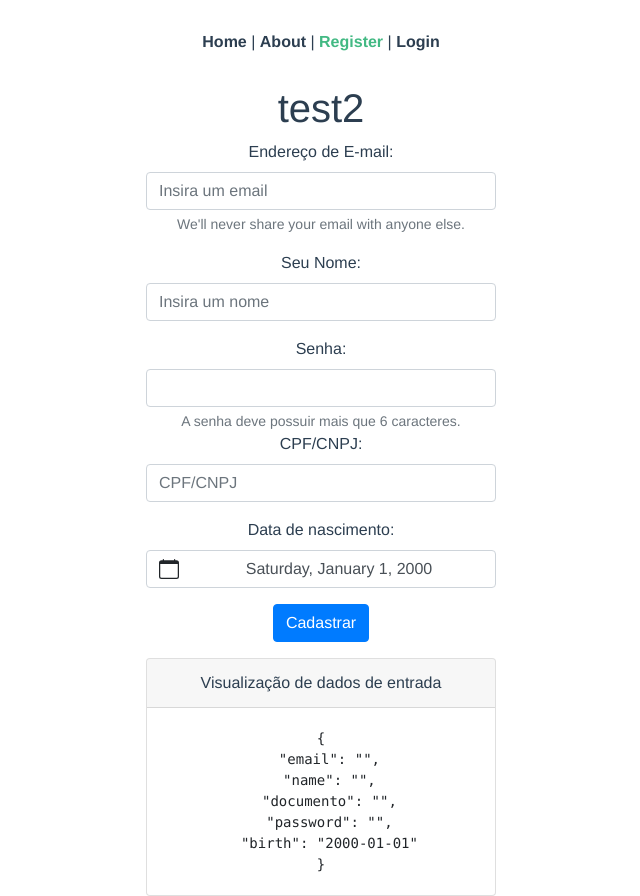
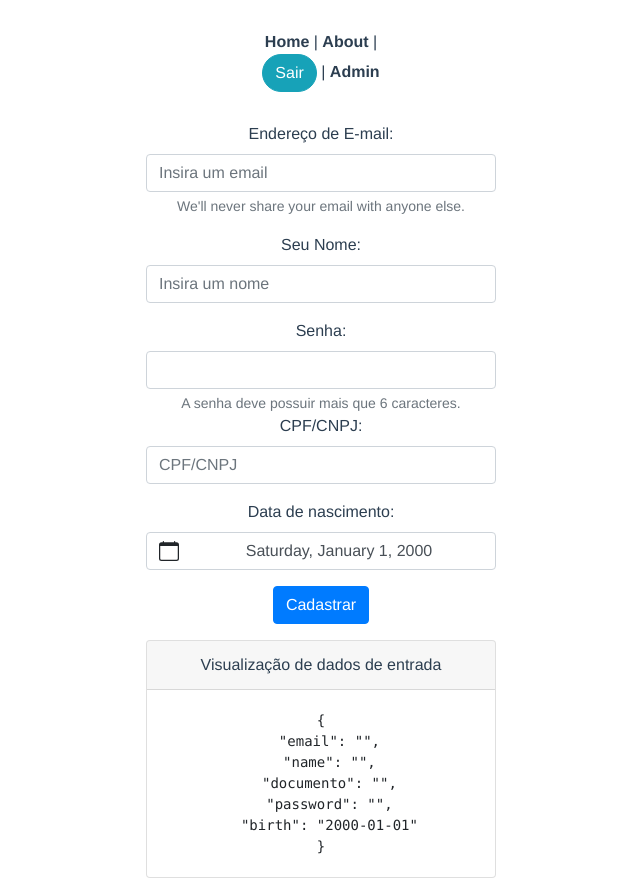
Before and after one commit to ChernoBen/testChat2deskFront, a Vue app: page /register in a window 1280 px wide. Shown: the whole page, without its empty margins (319-959 px from the left). Built offline with nearby package versions, Linux system fonts and the light colour scheme; sample sign-in values are in the browser's storage.

Commit message:
listagem de usuarios/middleware de autenticação/refresh

```diff
--- a/src/App.vue
+++ b/src/App.vue
@@ -3,22 +3,58 @@
     <div id="nav">
       <router-link to="/">Home</router-link> |
       <router-link to="/about">About</router-link> |
-      <router-link to="/register">Register</router-link> |
-      <router-link to="/login">Login</router-link>
+      <div>
+        <div v-if="show==false">
+          <router-link to="/register">Register</router-link> |
+          <router-link to="/login">Login</router-link>
+        </div>
+
+        <div v-else>
+          <b-button pill variant="info" @click="logout">
+           Sair
+          </b-button>
+           |
+          <router-link to="/admin/users">Admin</router-link>
+        </div>
+        <!-----v-if------>
+      </div>
     </div>
 
     <b-container class="bv-example-row">
       <b-row>
         <b-col></b-col>
-        <b-col><!--center-->
-        <h1>test2</h1>
-        <router-view />
+        <b-col
+          ><!--center-->
+          <router-view />
         </b-col>
         <b-col></b-col>
       </b-row>
     </b-container>
   </div>
 </template>
+<script>
+export default {
+  created() {
+    this.show = localStorage.token? true : false;
+  },
+  data() {
+    return {
+      show: false,
+    };
+  },
+  methods: {
+    logout() {
+      console.log("----->",this.show)
+      console.log(localStorage.getItem('token'));
+      localStorage.removeItem('token');
+      this.show = true;
+      this.$router.go(0);
+      this.$router.push({ name: "Login" });
+     // this.$forceUpdate()
+    },
+  },
+};
+</script>
 
 <style>
 #app {
--- a/src/router/index.js
+++ b/src/router/index.js
@@ -3,8 +3,34 @@ import VueRouter from 'vue-router'
 import Home from '../views/Home.vue'
 import Register from '../views/Register.vue'
 import Login from '../views/Login.vue'
+import Users from '../views/Users.vue'
+import axios from 'axios'
 
 Vue.use(VueRouter)
+
+function AdminAuth(to, from, next) {
+  if (localStorage.getItem('token') != undefined) {
+    let request = {
+      headers: {
+        Authorization: "Bearer " + localStorage.getItem('token')
+      }
+    }
+
+    axios.post("http://localhost:8686/validate", {}, request).then(response => {
+      console.log(response)
+      next();
+
+    }).catch(error => {
+      console.log(error.data)
+      next("/login");
+
+    })
+
+  }else {
+    next("/login");
+
+  }
+}
 
 const routes = [
   {
@@ -13,14 +39,20 @@ const routes = [
     component: Home
   },
   {
-    path:'/register',
-    name:'Register',
-    component:Register
+    path: '/register',
+    name: 'Register',
+    component: Register
   },
   {
-    path:'/login',
-    name:'Login',
-    component:Login
+    path: '/login',
+    name: 'Login',
+    component: Login
+  },
+  {
+    path: '/admin/users',
+    name: 'Users',
+    component: Users,
+    beforeEnter:AdminAuth
   },
   {
     path: '/about',
--- a/src/views/Login.vue
+++ b/src/views/Login.vue
@@ -23,7 +23,7 @@
       </b-form-group>
       <b-button variant="primary" @click="login">logar</b-button> |
       <b-button variant="danger" @click="register">Registrar</b-button> |
-       <b-button variant="info">Recuperar senha</b-button>
+      <b-button variant="info">Recuperar senha</b-button>
     </b-form>
     <b-card class="mt-3" header="Visualização de dados de entrada">
       <pre class="m-0">{{ form }}</pre>
@@ -41,9 +41,8 @@ export default {
       form: {
         email: "",
         password: "",
-        token:""
+        token: "",
       },
-
     };
   },
   methods: {
@@ -56,17 +55,19 @@ export default {
         .then((response) => {
           console.log(response.data.token);
           this.form.token = response.data.token;
-          localStorage.setItem('token',response.data.token);
-          this.$router.push({name:'Home'});
+          localStorage.setItem("token", response.data.token);
+          this.$forceUpdate();
+          this.$router.push({ name: "Home" });
+          this.$router.go(0);
         })
         .catch((error) => {
-            console.log(error)
+          console.log(error);
           alert(JSON.stringify(this.error));
         });
     },
-    register(){
-        this.$router.push({name:'Register'})
-    }
+    register() {
+      this.$router.push({ name: "Register" });
+    },
   },
 };
 </script>
--- a/src/views/Register.vue
+++ b/src/views/Register.vue
@@ -65,7 +65,7 @@ import axios from 'axios';
 export default {
   data() {
     return {
-      url:"http://edb24598843d.ngrok.io/signin",
+      url:"http://localhost:8686/signin",
       form: {
         email: "",
         name: "",
--- /dev/null
+++ b/src/views/Users.vue
@@ -0,0 +1,36 @@
+<template>
+  <div>
+    <b-table striped hover :items="items"></b-table>
+  </div>
+</template>
+
+<script>
+import axios from "axios";
+
+export default {
+  data() {
+    return {
+      request: {
+        headers: {
+          Authorization: "Bearer " + localStorage.getItem("token"),
+        },
+      },
+      items: null,
+    };
+  },
+  created() {
+    this.$forceUpdate()
+    axios
+      .get("http://localhost:8686/users", this.request)
+      .then((response) => {
+        console.log(response.data.response);
+        this.items = response.data.response;
+        this.$forceUpdate();
+
+      })
+      .catch((error) => {
+        console.log(error);
+      });
+  },
+};
+</script>
```
